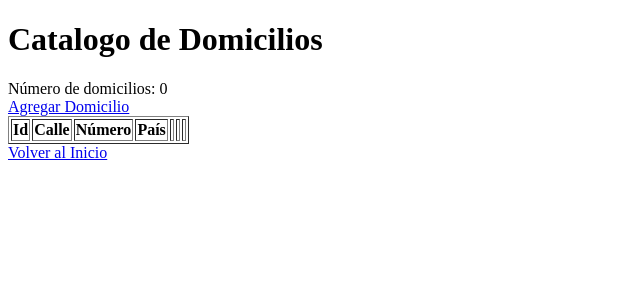
After one commit to Ranksine/Django, a Django app: page /catalogo_domicilio in a window 1280 px wide. The commit adds this page. Shown: the top 300 px of the page, without its empty margins (0-640 px from the left). Run offline with Django 5.2, Linux system fonts and the light colour scheme; data that the repository does not hold is empty.

Commit message:
Finalización de Desarrollo
- Se completó con el CRUD de personas
- Se Agregó el CRUD de domicilios para las personas (por mi cuenta)
- Se completó el CRUD de domicilios

```diff
--- a/personas_django/sap/sap/urls.py
+++ b/personas_django/sap/sap/urls.py
@@ -17,13 +17,20 @@ Including another URLconf
 from django.contrib import admin
 from django.urls import path
 
-from personas.views import detallePersonas, nuevaPersona, editarPersona
-from webapp.views import bienvenido
+from personas.views import detallePersonas, nuevaPersona, editarPersona,eliminarPersona, nuevoDomicilio, editarDomicilio, detalleDomicilios, eliminarDomicilio
+from webapp.views import bienvenido, catalogoDomicilio
 
 urlpatterns = [
     path('admin/', admin.site.urls),
     path('', bienvenido, name='index'),
     path('detalle_persona/<int:id>', detallePersonas),
     path('nueva_persona', nuevaPersona),
-    path('editar_persona/<int:id>', editarPersona)
+    path('editar_persona/<int:id>', editarPersona),
+    path('eliminar_persona/<int:id>', eliminarPersona),
+    path('catalogo_domicilio', catalogoDomicilio, name='cat_domicilios'),
+    path('nuevo_domicilio', nuevoDomicilio),
+    path('detalle_domicilio/<int:id>', detalleDomicilios),
+    path('editar_domicilio/<int:id>', editarDomicilio),
+    path('eliminar_domicilio/<int:id>', eliminarDomicilio)
+
 ]
--- a/personas_django/sap/webapp/templates/bienvenido.html
+++ b/personas_django/sap/webapp/templates/bienvenido.html
@@ -20,6 +20,7 @@
         <th>Email</th>
         <th></th>
         <th></th>
+        <th></th>
         </thead>
         <tbody>
         {% for persona in personas %}
@@ -29,10 +30,14 @@
             <td>{{persona.email}}</td>
             <td><a href="detalle_persona/{{persona.id}}">Ver</a></td>
             <td><a href="editar_persona/{{persona.id}}">Editar</a></td>
+            <td><a href="eliminar_persona/{{persona.id}}">Eliminar</a></td>
         </tr>
         {% endfor %}
         </tbody>
     </table>
 </div>
+<div class="mt-2">
+    <a href="{% url 'cat_domicilios' %}">Ir a Catálogo de Domicilios</a>
+</div>
 </body>
 </html>
--- /dev/null
+++ b/personas_django/sap/webapp/templates/catalogoDomicilio.html
@@ -0,0 +1,45 @@
+<!DOCTYPE html>
+<html lang="en">
+<head>
+    <meta charset="UTF-8">
+    <title>Domicilios</title>
+</head>
+<body>
+<h1>Catalogo de Domicilios</h1>
+<div>
+    Número de domicilios: {{no_domicilios}}
+</div>
+<div>
+    <a href="nuevo_domicilio">Agregar Domicilio</a>
+</div>
+<div>
+    <table border="1">
+        <thead>
+        <th>Id</th>
+        <th>Calle</th>
+        <th>Número</th>
+        <th>País</th>
+        <th></th>
+        <th></th>
+        <th></th>
+        </thead>
+        <tbody>
+        {% for domicilio in domicilios %}
+        <tr>
+            <td> {{domicilio.id}}</td>
+            <td> {{domicilio.calle}}</td>
+            <td>{{domicilio.no_calle}}</td>
+            <td>{{domicilio.pais}}</td>
+            <td><a href="detalle_domicilio/{{domicilio.id}}">Ver</a></td>
+            <td><a href="editar_domicilio/{{domicilio.id}}">Editar</a></td>
+            <td><a href="eliminar_domicilio/{{domicilio.id}}">Eliminar</a></td>
+        </tr>
+        {% endfor %}
+        </tbody>
+    </table>
+</div>
+<div>
+    <a href="{% url 'index' %}">Volver al Inicio</a>
+</div>
+</body>
+</html>
--- a/personas_django/sap/webapp/views.py
+++ b/personas_django/sap/webapp/views.py
@@ -1,11 +1,16 @@
 from django.http import HttpResponse
 from django.shortcuts import render
 
-from personas.models import Persona
+from personas.models import Persona, Domicilio
 
 
 # Create your views here.
 def bienvenido(request):
     no_personas_var = Persona.objects.count()
     personas = Persona.objects.all()
-    return render(request, 'bienvenido.html', {'no_personas':no_personas_var, 'personas':personas})
+    return render(request, 'bienvenido.html', {'no_personas': no_personas_var, 'personas': personas})
+
+def catalogoDomicilio(request):
+    no_domicilios = Domicilio.objects.count()
+    domicilios = Domicilio.objects.all()
+    return render(request, 'catalogoDomicilio.html', {'no_domicilios': no_domicilios, 'domicilios': domicilios})
```
Also changed, not shown: personas_django/sap/personas/forms.py (+10 -2 lines), personas_django/sap/personas/templates/domicilios/detalle.html (added, +24 -0 lines), personas_django/sap/personas/templates/domicilios/editar.html (added, +17 -0 lines), personas_django/sap/personas/templates/domicilios/nuevo.html (added, +17 -0 lines), personas_django/sap/personas/views.py (+42 -3 lines).
